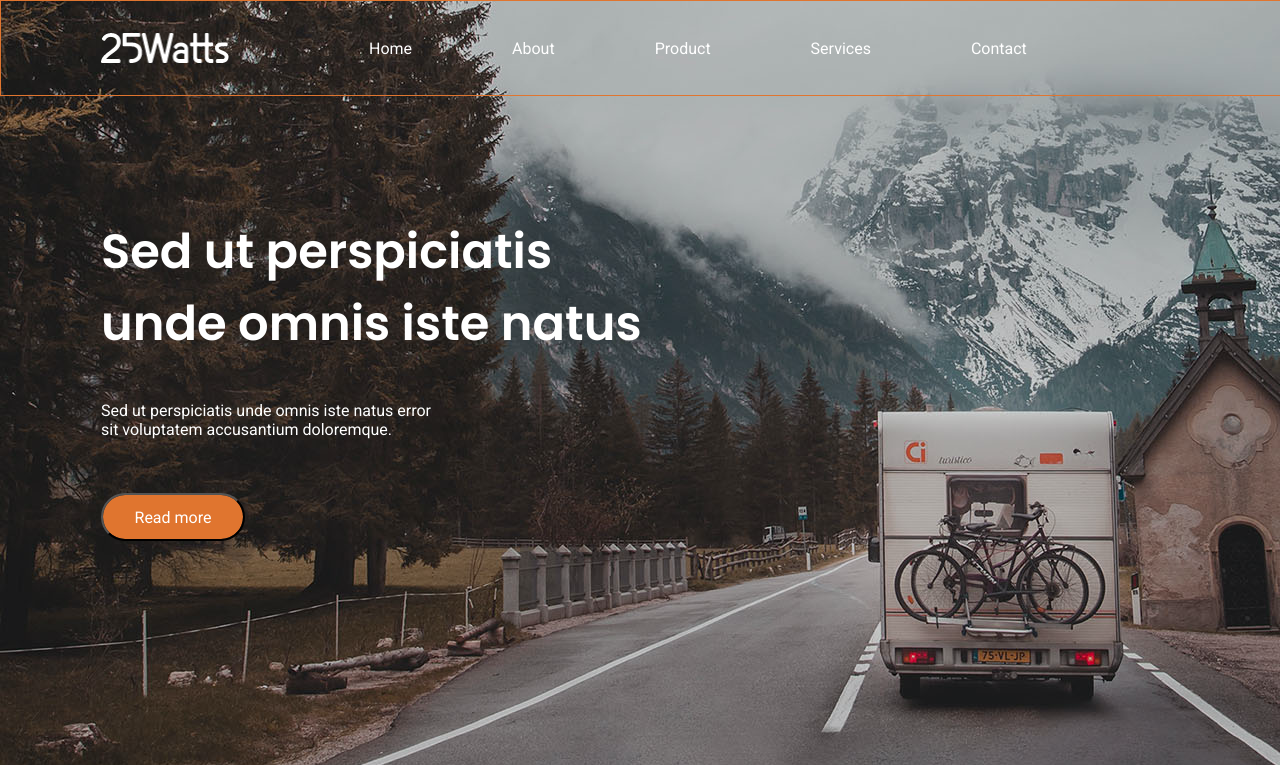
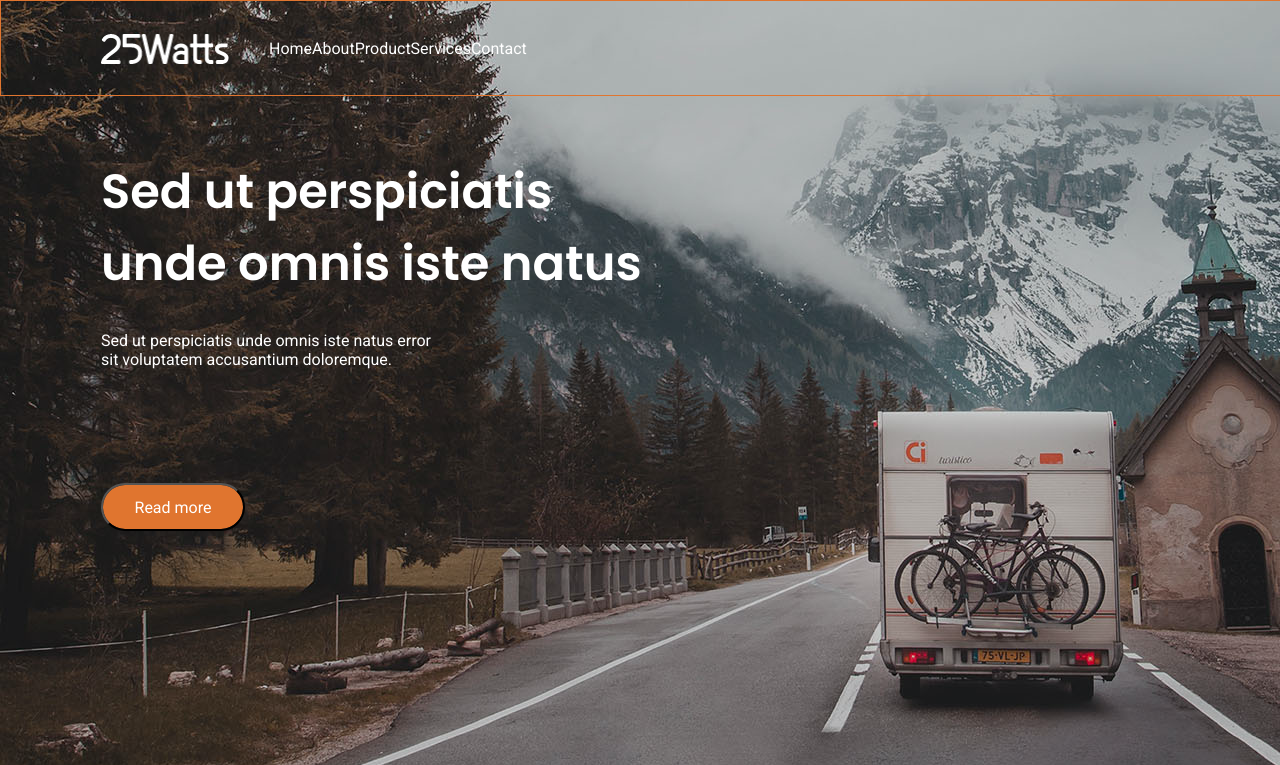
Before and after one commit to Hennry83/HernanFerreyra_25watss, a plain HTML site: page index.html in a window 1280 px wide. Shown: the top 765 px of the page. Drawn offline with Linux system fonts and the light colour scheme.

Commit message:
avance 23/06/2021

```diff
--- a/assets/css/_header.scss
+++ b/assets/css/_header.scss
@@ -1,4 +1,4 @@
-.header {
+#header {
     background-image: url("../images/slider-1.png");
     /*  background: transparent url("../images/slider-1.png") 0% 0% no-repeat padding-box; */
     width: 1366px;
@@ -10,31 +10,25 @@
     width: 1366px;
     height: 96px;
     display: flex;
-    flex-wrap: nowrap;
 }
 
 .header__section__img {
     width: 128px;
     height: 30px;
     margin-left: 100px;
-    align-self: center;
+    margin-top: 33px;
 }
 
-.header__section__nav {
+nav{
      float: right;
-
+     align-self:center;
 }
 
-.header__section__nav__ul {
+
+ul li {
     list-style: none;
-}
-
-.header__section__nav__ul__elements {
     float: left;
-    padding: 38px 0;
-    margin-left: 50px;
     flex-direction: row-reverse;
-    align-content: flex-end;
 }
 
 a {
@@ -42,34 +36,34 @@ a {
     font-size: 1.6rem;
     color: $color-ft-primary;
     font-family: $font-secondary;
-    /* float: left;
-    margin-left: 15px;
-    padding: 0 20px; */
 }
+
 
 .header__textprimary {
     font-size: 4.8rem;
-    color: #ffffff;
-    font-family: "Poppins", sans-serif;
-    margin-top: 120px;
+    color: $color-ft-primary;
+    font-family: $font-brand;
+    margin-top: 60px;
     margin-left: 101px;
     width: 554px;
     height: 115px;
 }
 
+p{
+  color: $color-ft-primary;
+  font-size: 1.6rem;
+  font-family: $font-secondary;
+}
+
 .header__textsecondary {
-    color: #ffffff;
-    font-size: 1.6rem;
-    font-family: "Roboto";
-    margin-top: 70px;
+    margin-top: 60px;
     margin-left: 101px;
     width: 343px;
     height: 42px;
-    font-family: "Roboto";
 }
 
 .header__buton {
     @include button;
-    margin-top: 50px;
+    margin-top: 110px;
     margin-left: 101px;
 }
--- a/index.html
+++ b/index.html
@@ -19,16 +19,16 @@
 </head>
 
 <body>
-    <header class="header">
+    <header id="header">
         <section class="header__section">
-            <img class="header__section__img" src="./assets/images/top-logo.png" alt="logo 25 watts">
-            <nav class="header__section__nav">
-                <ul class="header__section__nav__ul">
-                    <li class="header__section__nav__ul__elements"><a href="">Home</a> </li>
-                    <li class="header__section__nav__ul__elements"><a href="">About</a></li>
-                    <li class="header__section__nav__ul__elements"><a href="">Product</a></li>
-                    <li class="header__section__nav__ul__elements"><a href="">Services</a></li>
-                    <li class="header__section__nav__ul__elements"><a href="">Contact</a></li>
+          <img class="header__section__img" src="./assets/images/top-logo.png" alt="logo 25 watts">
+            <nav>
+                <ul>
+                    <li><a href=#header>Home</a> </li>
+                    <li><a href=#about>About</a></li>
+                    <li><a href="">Product</a></li>
+                    <li><a href="">Services</a></li>
+                    <li><a href="">Contact</a></li>
                 </ul>
             </nav>
         </section>
@@ -46,7 +46,7 @@
     </header>
 
     <main>
-        <section>
+        <section id="about">
             <div>
                 <h2> We Help Businesses <br>
                     Grow and Innovate
```
Also changed, not shown: assets/css/Styles.css, 1 other file.
